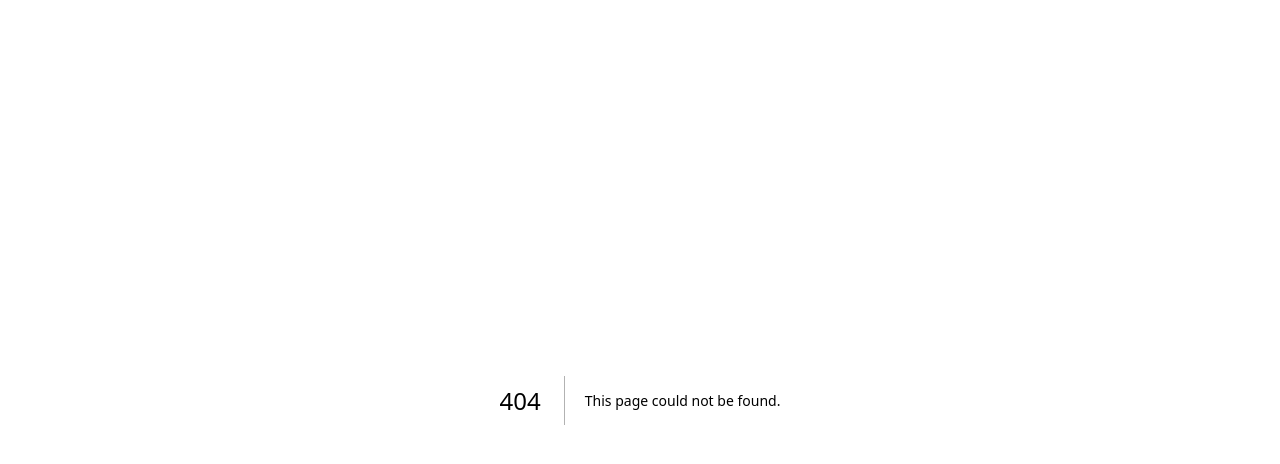
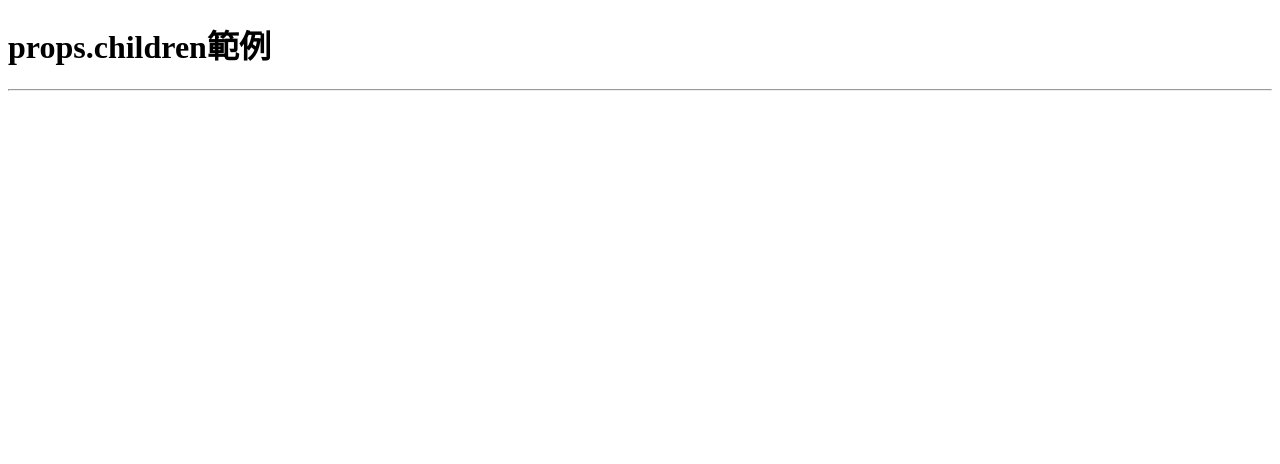
Before and after one commit to eyesofkids/react-mli-com, a Next.js app in the folder course/: page /ch-05-props/children in a window 1280 px wide. Before the commit this address had no page. Shown: the top 464 px of the page. Built offline with nearby package versions, Linux system fonts and the light colour scheme.

Commit message:
props.children範例-架構

```diff
--- /dev/null
+++ b/course/app/ch-05-props/children/page.js
@@ -0,0 +1,10 @@
+'use client'
+
+export default function ChildrenPage() {
+  return (
+    <>
+      <h1>props.children範例</h1>
+      <hr />
+    </>
+  )
+}
```
Also changed, not shown: course/app/ch-05-props/children/_components/child.js (added, +10 -0 lines), course/app/ch-05-props/children/_components/parent.js (added, +10 -0 lines).
